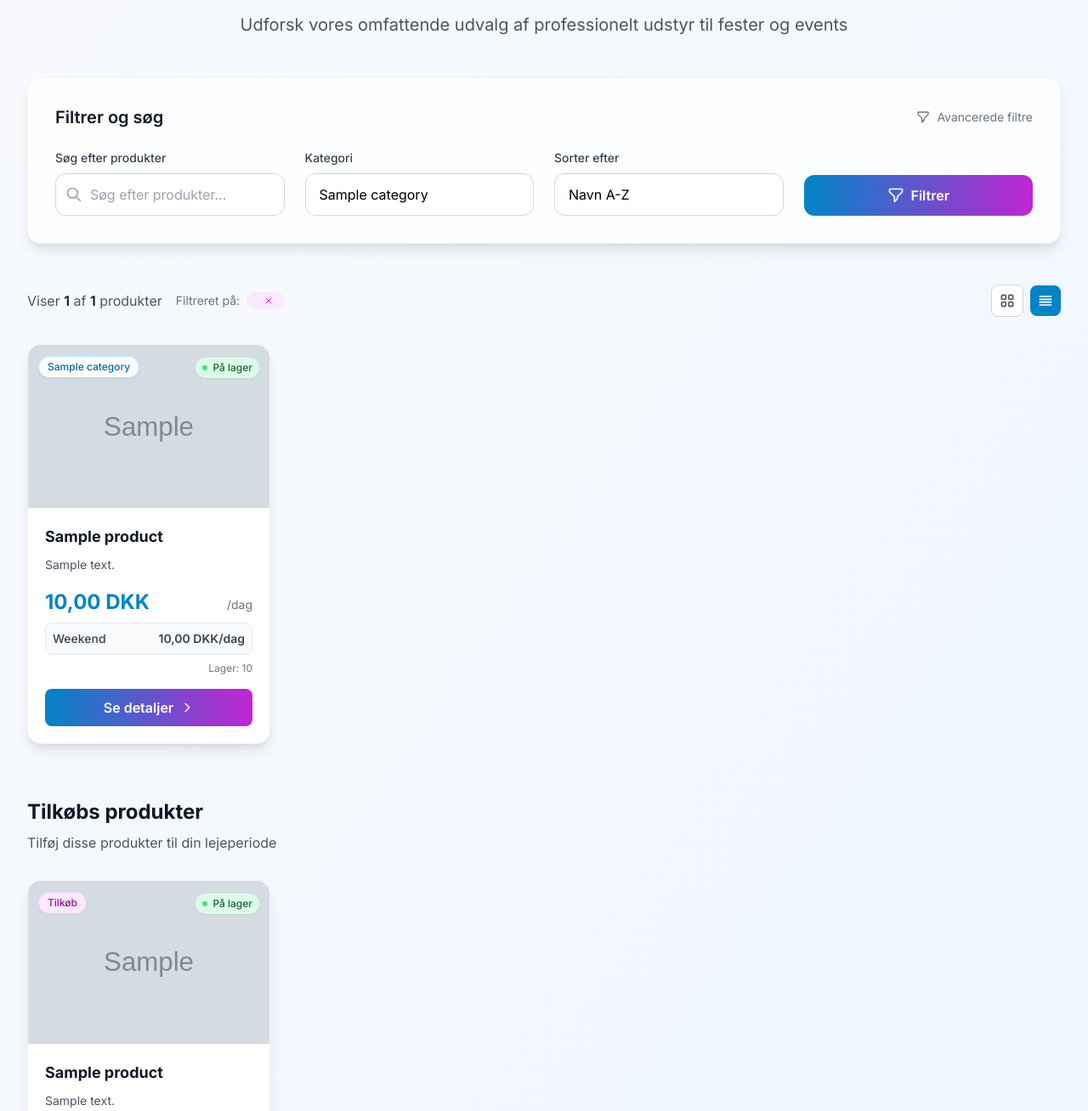
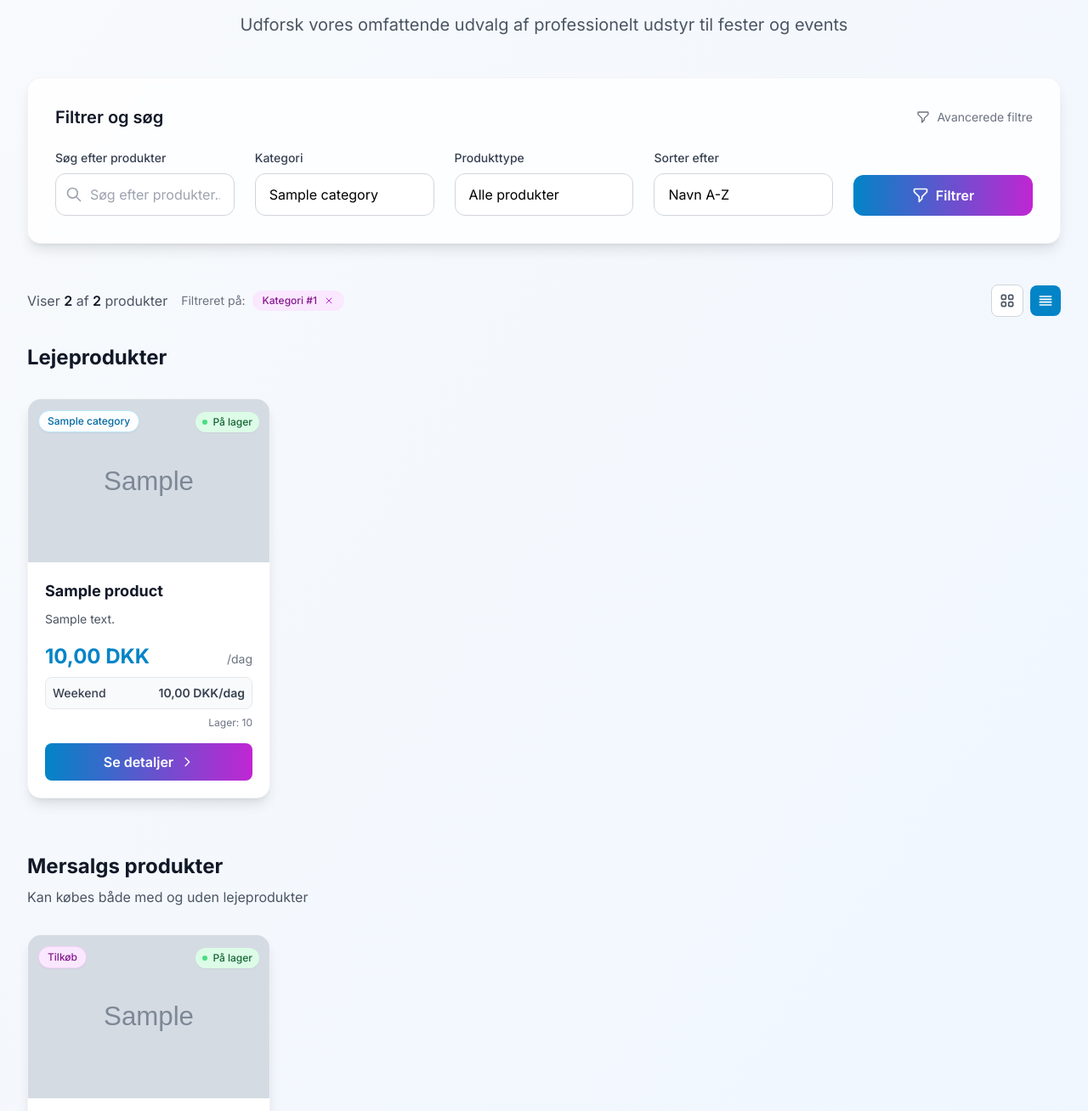
Before and after one commit to Flyvendedk799/HighendEvent, a Flask app: page /catalog?category=1 in a window 1280 px wide. Shown: the part 290-1598 px from the top of the page at 85% size. Run offline with Flask 3, Linux system fonts and the light colour scheme; tables that the repository leaves empty hold one stand-in row (values such as "Sample post"); grey boxes marked "Sample" are stand-in pictures; some libraries are stand-ins or nearby versions.

Commit message:
Show upsell products independently in catalog

```diff
--- a/app/blueprints/public.py
+++ b/app/blueprints/public.py
@@ -73,8 +73,9 @@ def catalog():
     category_id = request.args.get('category', type=int)
     search = request.args.get('search', '')
     sort_by = request.args.get('sort', 'name')
+    product_type = request.args.get('type', 'all')
 
-    # Build query
+    # Build rental products query
     query = Product.query.filter(Product.is_active == True)
 
     # Filter by category
@@ -98,19 +99,42 @@ def catalog():
     else:  # name
         query = query.order_by(Product.name.asc())
 
-    # Pagination
+    if product_type == 'upsell':
+        query = query.filter(False)
+
+    # Pagination for rental products
     products = query.paginate(
         page=page, per_page=12, error_out=False
     )
 
-    # Get upsell products for the same category if filtering by category
-    upsell_products = []
+    # Build upsell products query
+    upsell_products_query = UpsellProduct.query.filter(
+        UpsellProduct.is_active == True,
+        UpsellProduct.stock_qty > 0
+    )
+
     if category_id:
-        upsell_products = UpsellProduct.query.filter(
-            UpsellProduct.category_id == category_id,
-            UpsellProduct.is_active == True,
-            UpsellProduct.stock_qty > 0
-        ).order_by(UpsellProduct.name).all()
+        upsell_products_query = upsell_products_query.filter(UpsellProduct.category_id == category_id)
+
+    if search:
+        upsell_products_query = upsell_products_query.filter(
+            UpsellProduct.name.contains(search) |
+            UpsellProduct.description.contains(search)
+        )
+
+    if sort_by == 'price_low':
+        upsell_products_query = upsell_products_query.order_by(UpsellProduct.price_dkk.asc())
+    elif sort_by == 'price_high':
+        upsell_products_query = upsell_products_query.order_by(UpsellProduct.price_dkk.desc())
+    elif sort_by == 'newest':
+        upsell_products_query = upsell_products_query.order_by(desc(UpsellProduct.created_at))
+    else:
+        upsell_products_query = upsell_products_query.order_by(UpsellProduct.name.asc())
+
+    if product_type == 'rental':
+        upsell_products = []
+    else:
+        upsell_products = upsell_products_query.all()
 
     # Get categories for filter
     categories = Category.query.filter(
@@ -123,7 +147,8 @@ def catalog():
                          categories=categories,
                          current_category=category_id,
                          search=search,
-                         sort_by=sort_by)
+                         sort_by=sort_by,
+                         product_type=product_type)
 
 
 @bp.route('/product/<slug>')
--- a/app/templates/public/catalog.html
+++ b/app/templates/public/catalog.html
@@ -29,7 +29,7 @@
                 </div>
             </div>
 
-            <form method="GET" class="grid grid-cols-1 md:grid-cols-2 lg:grid-cols-4 gap-6">
+            <form method="GET" class="grid grid-cols-1 md:grid-cols-2 lg:grid-cols-5 gap-6">
                 <div class="space-y-2">
                     <label for="search" class="block text-sm font-medium text-gray-700">Søg efter produkter</label>
                     <div class="relative">
@@ -54,6 +54,16 @@
                             {{ category.name }}
                         </option>
                         {% endfor %}
+                    </select>
+                </div>
+
+                <div class="space-y-2">
+                    <label for="type" class="block text-sm font-medium text-gray-700">Produkttype</label>
+                    <select name="type" id="type"
+                            class="w-full px-4 py-3 border border-gray-300 rounded-xl focus:outline-none focus:ring-2 focus:ring-primary-500 focus:border-transparent transition-all duration-200 appearance-none bg-white">
+                        <option value="all" {% if product_type == 'all' %}selected{% endif %}>Alle produkter</option>
+                        <option value="rental" {% if product_type == 'rental' %}selected{% endif %}>Lejeprodukter</option>
+                        <option value="upsell" {% if product_type == 'upsell' %}selected{% endif %}>Mersalgs produkter</option>
                     </select>
                 </div>
 
@@ -83,7 +93,11 @@
         <div class="flex items-center justify-between mb-8">
             <div class="flex items-center space-x-4">
                 <p class="text-gray-600">
-                    Viser <span class="font-semibold text-gray-900">{{ products.items|length }}</span> af <span class="font-semibold text-gray-900">{{ products.total }}</span> produkter
+                    Viser
+                    <span class="font-semibold text-gray-900">{{ products.items|length + upsell_products|length }}</span>
+                    af
+                    <span class="font-semibold text-gray-900">{{ products.total + upsell_products|length }}</span>
+                    produkter
                 </p>
                 {% if search or current_category %}
                 <div class="flex items-center space-x-2">
@@ -100,7 +114,7 @@
                     {% endif %}
                     {% if current_category %}
                     <span class="inline-flex items-center px-3 py-1 rounded-full text-xs font-medium bg-accent-100 text-accent-800">
-                        {{ current_category.name }}
+                        Kategori #{{ current_category }}
                         <button class="ml-2 text-accent-600 hover:text-accent-800">
                             <svg class="w-3 h-3" fill="none" stroke="currentColor" viewBox="0 0 24 24">
                                 <path stroke-linecap="round" stroke-linejoin="round" stroke-width="2" d="M6 18L18 6M6 6l12 12"></path>
@@ -127,8 +141,11 @@
             </div>
         </div>
 
-        <!-- Products Grid -->
+        <!-- Rental Products Grid -->
         {% if products.items %}
+        <div class="mb-8">
+            <h3 class="text-2xl font-bold text-gray-900">Lejeprodukter</h3>
+        </div>
         <div class="grid grid-cols-1 md:grid-cols-2 lg:grid-cols-3 xl:grid-cols-4 gap-6">
             {% for product in products.items %}
             <div class="group bg-white rounded-2xl shadow-lg overflow-hidden hover:shadow-2xl transition-all duration-300 hover:-translate-y-1 border border-gray-100 flex flex-col">
@@ -239,13 +256,14 @@
             </div>
             {% endfor %}
         </div>
+        {% endif %}
 
         <!-- Upsell Products Section -->
         {% if upsell_products %}
         <div class="mt-16">
             <div class="mb-8">
-                <h3 class="text-2xl font-bold text-gray-900 mb-2">Tilkøbs produkter</h3>
-                <p class="text-gray-600">Tilføj disse produkter til din lejeperiode</p>
+                <h3 class="text-2xl font-bold text-gray-900 mb-2">Mersalgs produkter</h3>
+                <p class="text-gray-600">Kan købes både med og uden lejeprodukter</p>
             </div>
 
             <div class="grid grid-cols-1 md:grid-cols-2 lg:grid-cols-3 xl:grid-cols-4 gap-6">
@@ -358,7 +376,7 @@
         <div class="mt-16 flex justify-center">
             <nav class="flex items-center space-x-2">
                 {% if products.has_prev %}
-                <a href="{{ url_for('public.catalog', page=products.prev_num, search=search, category=current_category, sort=sort_by) }}"
+                <a href="{{ url_for('public.catalog', page=products.prev_num, search=search, category=current_category, sort=sort_by, type=product_type) }}"
                    class="px-4 py-2 text-sm font-medium text-gray-700 bg-white border border-gray-300 rounded-xl hover:bg-gray-50 hover:border-primary-300 transition-all duration-200 flex items-center space-x-2">
                     <svg class="w-4 h-4" fill="none" stroke="currentColor" viewBox="0 0 24 24">
                         <path stroke-linecap="round" stroke-linejoin="round" stroke-width="2" d="M15 19l-7-7 7-7"></path>
@@ -370,7 +388,7 @@
                 {% for page_num in products.iter_pages() %}
                     {% if page_num %}
                         {% if page_num != products.page %}
-                        <a href="{{ url_for('public.catalog', page=page_num, search=search, category=current_category, sort=sort_by) }}"
+                        <a href="{{ url_for('public.catalog', page=page_num, search=search, category=current_category, sort=sort_by, type=product_type) }}"
                            class="px-4 py-2 text-sm font-medium text-gray-700 bg-white border border-gray-300 rounded-xl hover:bg-primary-50 hover:border-primary-300 transition-all duration-200">
                             {{ page_num }}
                         </a>
@@ -385,7 +403,7 @@
                 {% endfor %}
 
                 {% if products.has_next %}
-                <a href="{{ url_for('public.catalog', page=products.next_num, search=search, category=current_category, sort=sort_by) }}"
+                <a href="{{ url_for('public.catalog', page=products.next_num, search=search, category=current_category, sort=sort_by, type=product_type) }}"
                    class="px-4 py-2 text-sm font-medium text-gray-700 bg-white border border-gray-300 rounded-xl hover:bg-gray-50 hover:border-primary-300 transition-all duration-200 flex items-center space-x-2">
                     <span>Næste</span>
                     <svg class="w-4 h-4" fill="none" stroke="currentColor" viewBox="0 0 24 24">
@@ -397,7 +415,7 @@
         </div>
         {% endif %}
 
-        {% else %}
+        {% if not products.items and not upsell_products %}
         <!-- No results -->
         <div class="text-center py-20">
             <div class="max-w-md mx-auto">
```
